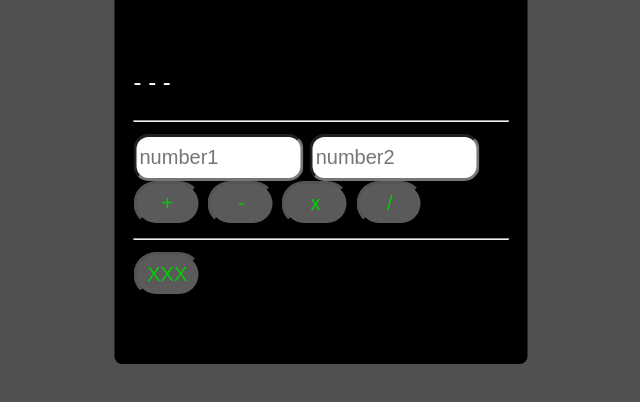
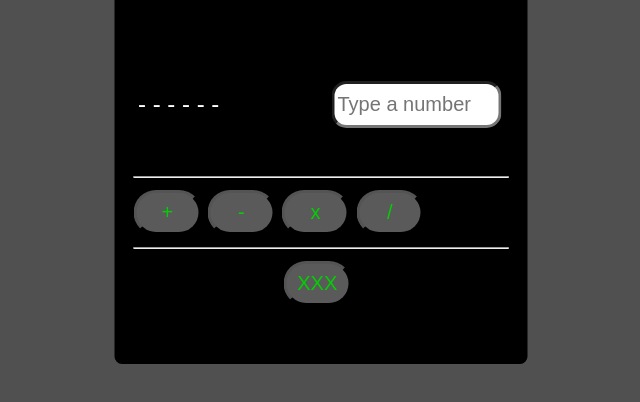
Before and after one commit to niloarthur-lgtm/calculator, a plain HTML site: page index.html in a window 1280 px wide. Shown: the part 280-682 px from the top of the page, without its empty margins (319-959 px from the left). Drawn offline with Linux system fonts and the light colour scheme.

Commit message:
update to rememer the numbers and align
align with table.
remember with js

```diff
--- a/index.html
+++ b/index.html
@@ -1,12 +1,14 @@
 <!DOCTYPE html>
 <html lang="en">
+
 <head>
     <meta charset="UTF-8">
     <meta name="viewport" content="width=device-width, initial-scale=1.0">
-     <link rel="stylesheet" href="calculator.css">
+    <link rel="stylesheet" href="calculator.css">
     <script src="calculator.js" defer></script>
     <title>Calculator</title>
 </head>
+
 <body>
     <div class="calculator-all">
         <div class="title">
@@ -14,20 +16,32 @@
         </div>
         <div class="calculator">
             <div class="text">
-            <p id="res">- - -</p>
+                <table>
+                    <tr>
+                        <td>
+                            <p id="res">- - - - - -</p>
+                        </td>
+                        <td>
+                            <input type="number" id="n1" placeholder="Type a number">
+                        </td>
+                    </tr>
+                </table>
             </div>
             <hr>
-            <input type="number" id="n1" placeholder="number1">
-            <input type="number" id="n2" placeholder="number2">
-            <br>
+
             <button onclick="sum()">+</button>
             <button onclick="less()">-</button>
             <button onclick="mult()">x</button>
-           <button onclick="divi()">/</button>
-           <hr>
-           <button>XXX</button>
+            <button onclick="divi()">/</button>
+
+            <br>
+            <hr>
+            <div class="xxx">
+            <button onclick="reset()">XXX</button>
+            </div>
 
         </div>
     </div>
 </body>
+
 </html>
```
